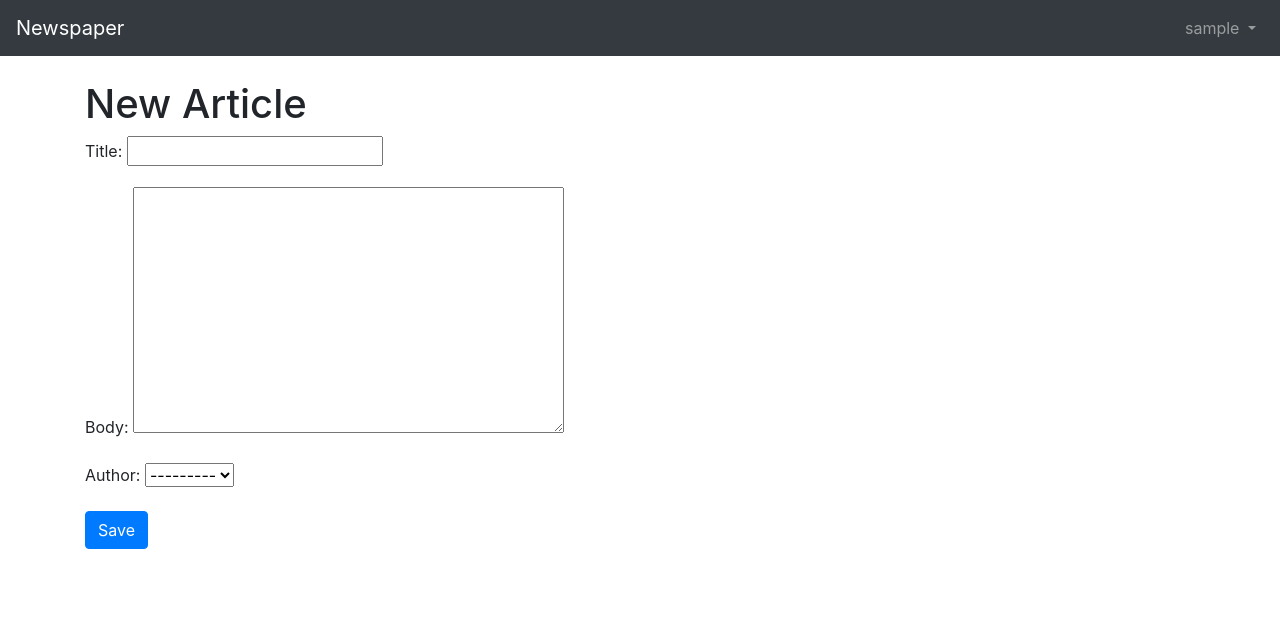
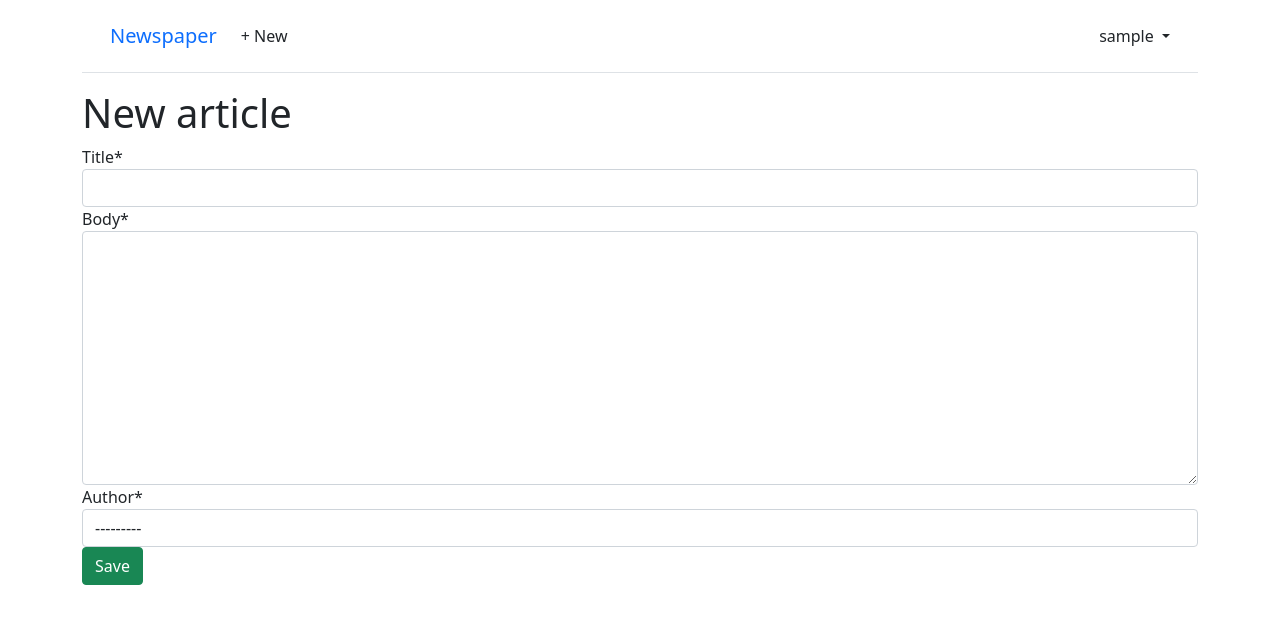
Before and after one commit to Vsirotkin/news, a Django app: page /articles/new/ in a window 1280 px wide. Shown: the top 624 px of the page. Run offline with Django 4.2, Linux system fonts and the light colour scheme; the visitor is signed in with stand-in values (Sample User, id 1); data comes from the database, SQL or seed files in the repository; some libraries are stand-ins or nearby versions.

Commit message:
func to create new article

```diff
--- a/newspaper_project/urls.py
+++ b/newspaper_project/urls.py
@@ -22,6 +22,6 @@ urlpatterns = [
     path('admin/', admin.site.urls),
     path('users/', include('users.urls')),
     path('users/', include('django.contrib.auth.urls')),
-    path('articles/', include('articles.urls')), # new
+    path('articles/', include('articles.urls')),
     path('', include('pages.urls')),
 ]
--- a/templates/article_new.html
+++ b/templates/article_new.html
@@ -1,12 +1,10 @@
-<!-- templates/article_new.html -->
-
-{% extends 'base.html' %}
-
+{% extends "base.html" %}
+{% load crispy_forms_tags %}
 
 {% block content %}
-    <h1>New Article</h1>
-    <form method="post">{% csrf_token %}
-        {{ form.as_p }}
-        <button type="button" class="btn btn-primary">Save</button>
-    </form>
+<h1>New article</h1>
+<form action="" method="post">{% csrf_token %}
+  {{ form|crispy }}
+  <button class="btn btn-success ml-2" type="submit">Save</button>
+</form>
 {% endblock content %}
--- a/templates/base.html
+++ b/templates/base.html
@@ -1,75 +1,59 @@
-<!-- templates/base.html -->
-<!doctype html>
-<html lang="en">
+<!DOCTYPE html>
+<html>
 <head>
-        <!-- Required meta tags -->
   <meta charset="utf-8">
-        <meta name="viewport" content="width=device-width, initial-scale=1, shrink-to-fit=no">
+  <title>{% block title %}Newspaper App{% endblock title %}</title>
+  <meta name="viewport" content="width=device-width,
+  initial-scale=1, shrink-to-fit=no">
 
   <!-- Bootstrap CSS -->
-        <link rel="stylesheet" href="https://cdn.jsdelivr.net/npm/bootstrap@4.1.3/dist/css/bootstrap.min.css"
-        integrity="sha384-MCw98/SFnGE8fJT3GXwEOngsV7Zt27NXFoaoApmYm81iuXoPkFOJwJ8ERdknLPMO"
+  <link href="https://cdn.jsdelivr.net/npm/bootstrap@5.1.3/dist/css/bootstrap.min.css"
+        rel="stylesheet" integrity="sha384-1BmE4kWBq78iYhFldvKuhfTAU6auU8tT94WrHftjDbrCEXSU1oBoqyl2QvZ6jIW3"
         crossorigin="anonymous">
-        <title>{% block title %}Newspaper App{% endblock title %}</title>
 </head>
 <body>
-        <nav class="navbar navbar-expand-md navbar-dark bg-dark mb-4">
+  <div class="container">
+    <header class="p-3 mb-3 border-bottom">
+      <div class="container">
+        <div class="d-flex flex-wrap align-items-center justify-content-center
+          justify-content-lg-start">
           <a class="navbar-brand" href="{% url 'home' %}">Newspaper</a>
-            <button class="navbar-toggler" type="button" data-toggle="collapse"
-            data-target="#navbarCollapse" aria-controls="navbarCollapse"
-            aria-expanded="false" aria-label="Toggle navigation">
-                <span class="navbar-toggler-icon"></span>
-            </button>
-            <div class="collapse navbar-collapse" id="navbarCollapse">
+          <ul class="nav col-12 col-lg-auto me-lg-auto mb-2 justify-content-center
+            mb-md-0">
           {% if user.is_authenticated %}
-                    <ul class="navbar-nav ml-auto">
-                        <li class="nav-item">
-                            <a class="nav-link dropdown-toggle" href="#" id="userMenu"
-                                data-toggle="dropdown" aria-haspopup="true"
-                                aria-expanded="false">
+            <li><a href="{% url 'article_new' %}" class="nav-link px-2 link-dark">+ New</a></li>
+          </ul>
+          <div class="dropdown text-end">
+            <a href="#" class="d-block link-dark text-decoration-none dropdown-toggle"
+              id="dropdownUser1" data-bs-toggle="dropdown" aria-expanded="false">
               {{ user.username }}
             </a>
-                            <div class="dropdown-menu dropdown-menu-right"
-                                aria-labelledby="userMenu">
-                                <a class="dropdown-item"
-                                href="{% url 'password_change'%}">
-                                    Change password
-                                </a>
-                                <div class="dropdown-divider"></div>
-                                <a class="dropdown-item" href="{% url 'logout' %}">
-                                    Log Out
-                                </a>
+            <ul class="dropdown-menu text-small" aria-labelledby="dropdownUser1">
+              <li><a class="dropdown-item" href="{% url 'password_change'%}">
+                Change password</a></li>
+              <li><a class="dropdown-item" href="{% url 'logout' %}">Log Out</a></li>
+            </ul>
           </div>
-                        </li>
+          {% else %}
           </ul>
-                {% else %}
-                    <form class="form-inline ml-auto">
-                        <a href="{% url 'login' %}" class="btn btn-outline-secondary">
-                            Log In
-                        </a>
-                        <a href="{% url 'signup' %}" class="btn btn-primary ml-2">
-                            Sign up
-                        </a>
-                    </form>
+          <div class="text-end">
+            <a href="{% url 'login' %}" class="btn btn-outline-primary me-2">Log In</a>
+            <a href="{% url 'signup' %}" class="btn btn-primary">Sign Up</a>
+          </div>
           {% endif %}
         </div>
-        </nav>
-        <div class="container">
+      </div>
+    </header>
+
+    <main>
       {% block content %}
       {% endblock content %}
+    </main>
   </div>
 
-
-        <!-- Optional JavaScript -->
-        <!-- jQuery first, then Popper.js, then Bootstrap JS -->
-        <script src="https://code.jquery.com/jquery-3.3.1.slim.min.js"
-        integrity="sha384-q8i/X+965DzO0rT7abK41JStQIAqVgRVzpbzo5smXKp4YfRvH+8abtTE1Pi6jizo"
-        crossorigin="anonymous"></script>
-        <script src="https://cdn.jsdelivr.net/npm/popper.js@1.14.3/dist/umd/popper.min.js"
-        integrity="sha384-ZMP7rVo3mIykV+2+9J3UJ46jBk0WLaUAdn689aCwoqbBJiSnjAK/l8WvCWPIPm49"
-        crossorigin="anonymous"></script>
-        <script src="https://cdn.jsdelivr.net/npm/bootstrap@4.1.3/dist/js/bootstrap.min.js"
-        integrity="sha384-ChfqqxuZUCnJSK3+MXmPNIyE6ZbWh2IMqE241rYiqJxyMiZ6OW/JmZQ5stwEULTy"
+  <!-- Bootstrap JavaScript Bundle -->
+  <script src="https://cdn.jsdelivr.net/npm/bootstrap@5.1.3/dist/js/bootstrap.bundle.min.js"
+          integrity="sha384-ka7Sk0Gln4gmtz2MlQnikT1wXgYsOg+OMhuP+IlRH9sENBO0LRn5q+8nbTov4+1p"
           crossorigin="anonymous"></script>
 </body>
 </html>
```
Also changed, not shown: templates/home.html (+9 -10 lines). Lines whose indentation alone changed are shown as unchanged.
